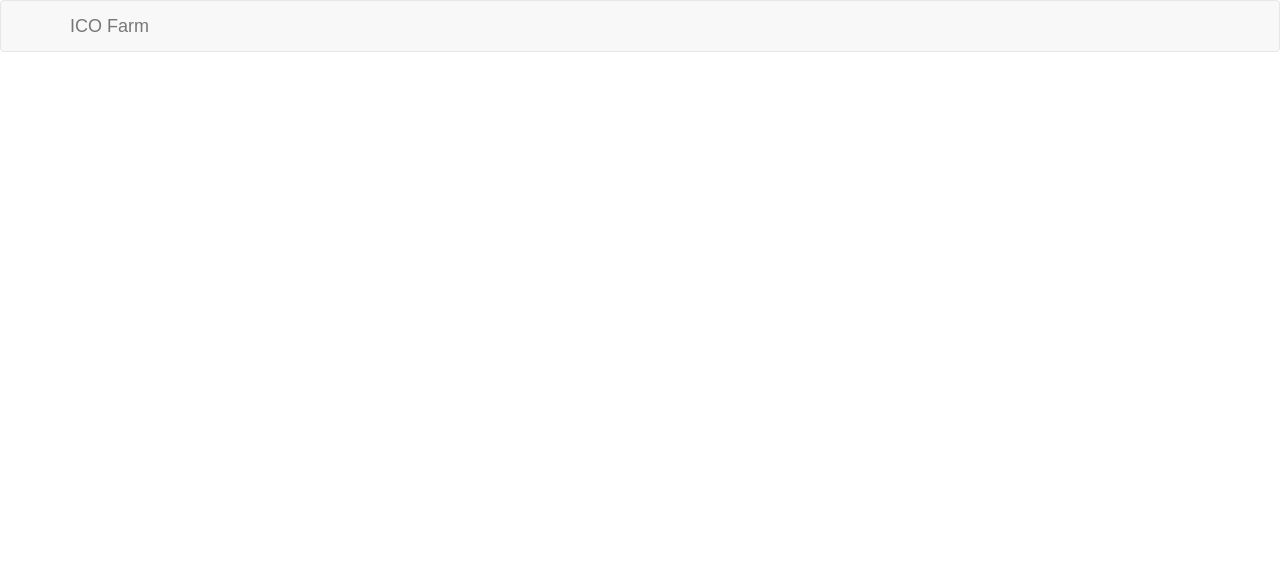
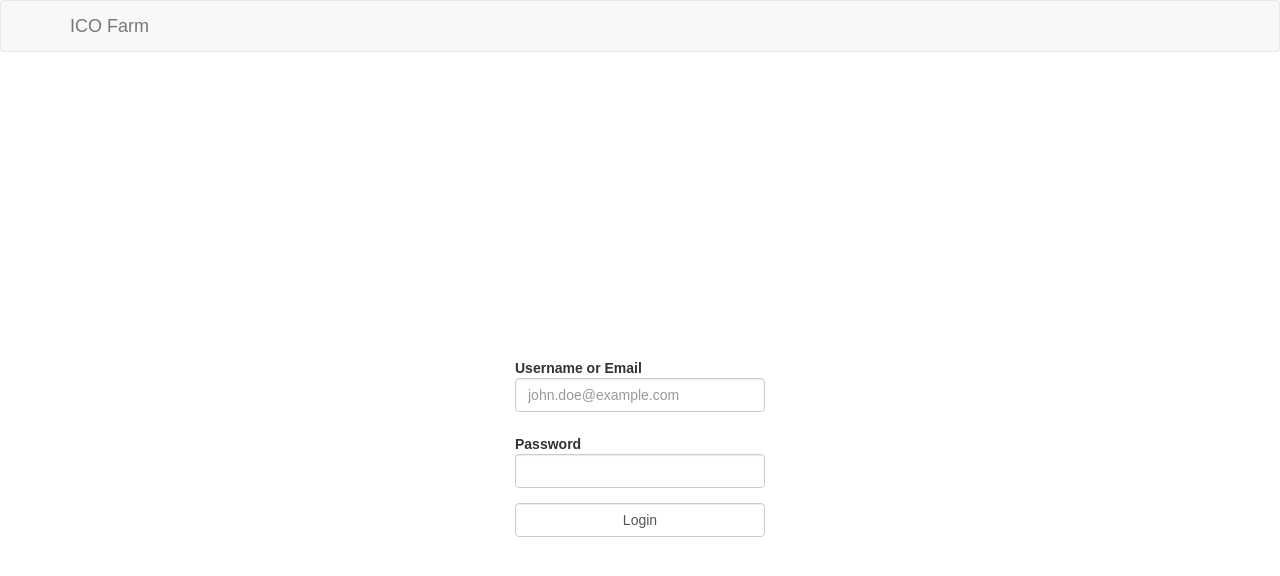
Before and after one commit to nipungarg59/icomart-react, a React (Create React App) app: page /auth/login in a window 1280 px wide. Shown: the top 576 px of the page. Built offline with nearby package versions, Linux system fonts and the light colour scheme.

Commit message:
Basic structure for Login component

```diff
--- /dev/null
+++ b/src/containers/App.css
@@ -0,0 +1,7 @@
+main.container {
+  display: flex;
+  align-items: center;
+  justify-content: center;
+  min-height: 100vh;
+  margin-top: -72px;
+}
--- a/src/containers/App.js
+++ b/src/containers/App.js
@@ -1,15 +1,24 @@
 import React from 'react'
 import {
   BrowserRouter as Router,
-  Route,
-  Link
+  Route
 } from 'react-router-dom'
+
+import Login from './Login'
 
 import Navbar from '../components/Navbar'
 
+import './App.css'
+
 const App = () => (
   <Router>
-    <Navbar/>
+    <div>
+      <Navbar/>
+
+      <main className="container">
+        <Route path="/auth/login" component={Login}/>
+      </main>
+    </div>
   </Router>
 )
 
--- /dev/null
+++ b/src/containers/Login.css
@@ -0,0 +1,3 @@
+input {
+  min-width: 250px;
+}
--- /dev/null
+++ b/src/containers/Login.js
@@ -0,0 +1,28 @@
+import React from 'react'
+import {
+  Form,
+  FormGroup,
+  ControlLabel,
+  FormControl,
+  Button
+} from 'react-bootstrap'
+
+import './Login.css'
+
+const Login = () => (
+  <Form horizontal>
+    <FormGroup controlId="loginUsername">
+      <ControlLabel>Username or Email</ControlLabel>
+      <FormControl type="text" placeholder="john.doe@example.com"/>
+    </FormGroup>
+    <FormGroup controlId="loginPassword">
+      <ControlLabel>Password</ControlLabel>
+      <FormControl type="password"/>
+    </FormGroup>
+    <FormGroup controlId="loginSubmit">
+      <FormControl type="submit" value="Login"/>
+    </FormGroup>
+  </Form>
+)
+
+export default Login
```
